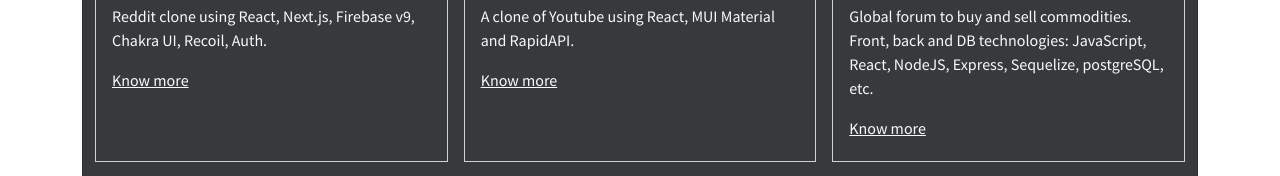
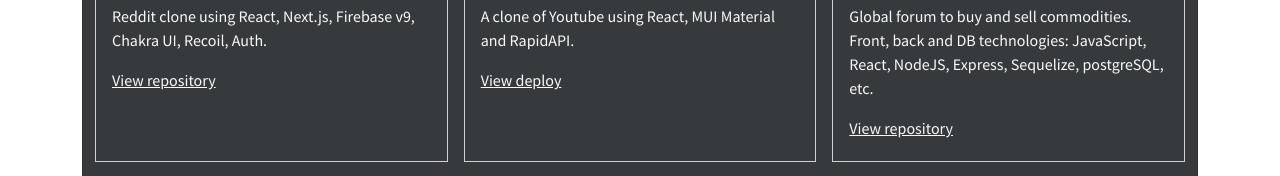
Before and after one commit to intelligentdnb/jd-inteCV, a Next.js app: page /portfolioPage in a window 1280 px wide. Shown: the part 430-606 px from the top of the page. Built offline with nearby package versions, Linux system fonts and the light colour scheme.

Commit message:
fix: portfolio page description link

```diff
--- a/pages/portfolioPage.js
+++ b/pages/portfolioPage.js
@@ -13,7 +13,7 @@ const PortfolioPage = () => {
                                 <h1 className="text-center text-light">Portfolio</h1>
                             </div>
                             {
-                                projects.map(({ name, description, image, link }, i) => (
+                                projects.map(({ name, description, image, link, descripLink }, i) => (
                                     <div className="col-md-4 p-2" key={i}>
                                         <div className="card h-100">
                                             <div className="overflow">
@@ -22,7 +22,7 @@ const PortfolioPage = () => {
                                             <div className="card-body bg-dark text-light" >
                                                 <h3>{name}</h3>
                                                 <p>{description}</p>
-                                                <a href={link} className="text-light">Know more</a>
+                                                <a href={link} className="text-light">{descripLink}</a>
                                             </div>
                                         </div>
                                     </div>
```
